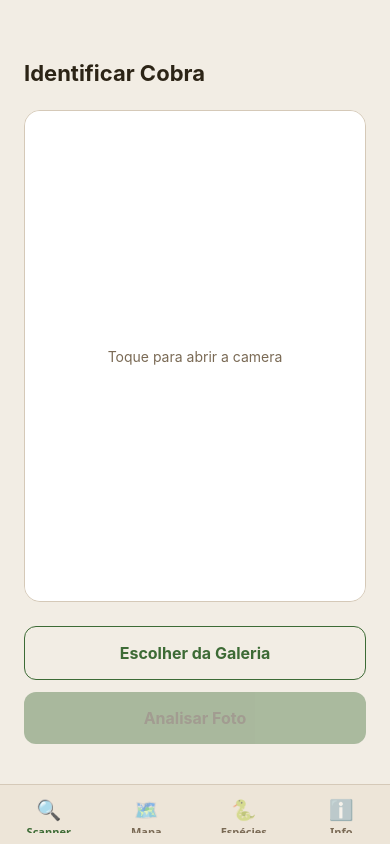
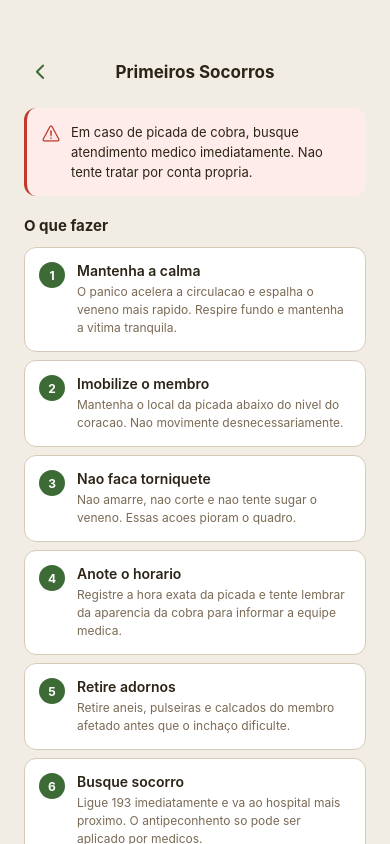
Before and after one commit to Ailton779/S.O.L.I.D, a React Native app in the folder solid-app/: screen /FirstAid in a window 390 px wide. Built offline with nearby package versions, Linux system fonts and the light colour scheme.

Commit message:
feat: menu animado na home, transicoes entre telas, icones Ionicons, tela de primeiros socorros

```diff
--- a/solid-app/App.js
+++ b/solid-app/App.js
@@ -1,7 +1,5 @@
 import { NavigationContainer } from '@react-navigation/native';
 import { createNativeStackNavigator } from '@react-navigation/native-stack';
-import { createBottomTabNavigator } from '@react-navigation/bottom-tabs';
-import { Text } from 'react-native';
 import { colors } from './constants/colors';
 
 import HomeScreen from './screens/HomeScreen';
@@ -10,78 +8,32 @@ import ResultScreen from './screens/ResultScreen';
 import MapScreen from './screens/MapScreen';
 import SpeciesScreen from './screens/SpeciesScreen';
 import InfoScreen from './screens/InfoScreen';
+import FirstAidScreen from './screens/FirstAidScreen';
 
 const Stack = createNativeStackNavigator();
-const Tab = createBottomTabNavigator();
-
-function TabIcon({ icon, focused }) {
-  return <Text style={{ fontSize: 20, opacity: focused ? 1 : 0.5 }}>{icon}</Text>;
-}
-
-function MainTabs() {
-  return (
-    <Tab.Navigator
-      screenOptions={{
-        headerShown: false,
-        tabBarStyle: {
-          backgroundColor: colors.tabBar,
-          borderTopColor: colors.border,
-          borderTopWidth: 1,
-          paddingBottom: 6,
-          paddingTop: 6,
-          height: 60,
-        },
-        tabBarActiveTintColor: colors.primary,
-        tabBarInactiveTintColor: colors.textSecondary,
-        tabBarLabelStyle: {
-          fontSize: 11,
-          fontWeight: '600',
-        },
-      }}
-    >
-      <Tab.Screen
-        name="Scanner"
-        component={ScannerScreen}
-        options={{
-          tabBarLabel: 'Scanner',
-          tabBarIcon: ({ focused }) => <TabIcon icon="🔍" focused={focused} />,
-        }}
-      />
-      <Tab.Screen
-        name="Mapa"
-        component={MapScreen}
-        options={{
-          tabBarLabel: 'Mapa',
-          tabBarIcon: ({ focused }) => <TabIcon icon="🗺️" focused={focused} />,
-        }}
-      />
-      <Tab.Screen
-        name="Especies"
-        component={SpeciesScreen}
-        options={{
-          tabBarLabel: 'Espécies',
-          tabBarIcon: ({ focused }) => <TabIcon icon="🐍" focused={focused} />,
-        }}
-      />
-      <Tab.Screen
-        name="Info"
-        component={InfoScreen}
-        options={{
-          tabBarLabel: 'Info',
-          tabBarIcon: ({ focused }) => <TabIcon icon="ℹ️" focused={focused} />,
-        }}
-      />
-    </Tab.Navigator>
-  );
-}
 
 export default function App() {
   return (
     <NavigationContainer>
-      <Stack.Navigator screenOptions={{ headerShown: false }}>
-        <Stack.Screen name="Home" component={HomeScreen} />
-        <Stack.Screen name="Main" component={MainTabs} />
+      <Stack.Navigator
+        initialRouteName="Home"
+        screenOptions={{
+          headerShown: false,
+          animation: 'fade_from_bottom',
+          contentStyle: { backgroundColor: colors.background },
+        }}
+      >
+        <Stack.Screen
+          name="Home"
+          component={HomeScreen}
+          options={{ animation: 'none' }}
+        />
+        <Stack.Screen name="Scanner" component={ScannerScreen} />
         <Stack.Screen name="Result" component={ResultScreen} />
+        <Stack.Screen name="Map" component={MapScreen} />
+        <Stack.Screen name="Species" component={SpeciesScreen} />
+        <Stack.Screen name="Info" component={InfoScreen} />
+        <Stack.Screen name="FirstAid" component={FirstAidScreen} />
       </Stack.Navigator>
     </NavigationContainer>
   );
--- a/solid-app/package.json
+++ b/solid-app/package.json
@@ -18,6 +18,7 @@
     "expo-status-bar": "~3.0.9",
     "react": "19.1.0",
     "react-native": "0.81.5",
+    "react-native-reanimated": "~4.1.1",
     "react-native-safe-area-context": "~5.6.0",
     "react-native-screens": "~4.16.0"
   },
--- /dev/null
+++ b/solid-app/screens/FirstAidScreen.js
@@ -0,0 +1,202 @@
+import { View, Text, StyleSheet, StatusBar, ScrollView, TouchableOpacity, Linking } from 'react-native';
+import { Ionicons } from '@expo/vector-icons';
+import { colors } from '../constants/colors';
+
+const steps = [
+  { title: 'Mantenha a calma', desc: 'O panico acelera a circulacao e espalha o veneno mais rapido. Respire fundo e mantenha a vitima tranquila.' },
+  { title: 'Imobilize o membro', desc: 'Mantenha o local da picada abaixo do nivel do coracao. Nao movimente desnecessariamente.' },
+  { title: 'Nao faca torniquete', desc: 'Nao amarre, nao corte e nao tente sugar o veneno. Essas acoes pioram o quadro.' },
+  { title: 'Anote o horario', desc: 'Registre a hora exata da picada e tente lembrar da aparencia da cobra para informar a equipe medica.' },
+  { title: 'Retire adornos', desc: 'Retire aneis, pulseiras e calcados do membro afetado antes que o inchaço dificulte.' },
+  { title: 'Busque socorro', desc: 'Ligue 193 imediatamente e va ao hospital mais proximo. O antipeconhento so pode ser aplicado por medicos.' },
+];
+
+const contacts = [
+  { label: 'Corpo de Bombeiros', number: '193', desc: 'Canal geral de emergencia' },
+  { label: 'Quartel de Caninde', number: '(85) 98510-0193', desc: 'Base regional — cobre Boa Viagem', raw: '85985100193' },
+  { label: 'Policia Ambiental', number: '190', desc: 'Batalhao de Policia do Meio Ambiente' },
+];
+
+export default function FirstAidScreen({ navigation }) {
+  return (
+    <View style={styles.container}>
+      <StatusBar barStyle="dark-content" backgroundColor={colors.background} />
+
+      <View style={styles.header}>
+        <TouchableOpacity onPress={() => navigation.goBack()} style={styles.backBtn}>
+          <Ionicons name="chevron-back" size={22} color={colors.primary} />
+        </TouchableOpacity>
+        <Text style={styles.headerTitle}>Primeiros Socorros</Text>
+        <View style={{ width: 32 }} />
+      </View>
+
+      <ScrollView showsVerticalScrollIndicator={false}>
+        <View style={styles.alertCard}>
+          <Ionicons name="warning-outline" size={20} color={colors.danger} />
+          <Text style={styles.alertText}>
+            Em caso de picada de cobra, busque atendimento medico imediatamente. Nao tente tratar por conta propria.
+          </Text>
+        </View>
+
+        <Text style={styles.sectionTitle}>O que fazer</Text>
+
+        {steps.map((step, index) => (
+          <View key={index} style={styles.stepCard}>
+            <View style={styles.stepBadge}>
+              <Text style={styles.stepNumber}>{index + 1}</Text>
+            </View>
+            <View style={styles.stepContent}>
+              <Text style={styles.stepTitle}>{step.title}</Text>
+              <Text style={styles.stepDesc}>{step.desc}</Text>
+            </View>
+          </View>
+        ))}
+
+        <Text style={styles.sectionTitle}>Contatos de emergencia</Text>
+
+        {contacts.map((c, i) => (
+          <TouchableOpacity
+            key={i}
+            style={styles.contactCard}
+            onPress={() => Linking.openURL(`tel:${c.raw || c.number}`)}
+          >
+            <View style={styles.contactInfo}>
+              <Text style={styles.contactLabel}>{c.label}</Text>
+              <Text style={styles.contactDesc}>{c.desc}</Text>
+            </View>
+            <View style={styles.contactRight}>
+              <Text style={styles.contactNumber}>{c.number}</Text>
+              <Ionicons name="call-outline" size={14} color={colors.danger} />
+            </View>
+          </TouchableOpacity>
+        ))}
+
+        <View style={{ height: 32 }} />
+      </ScrollView>
+    </View>
+  );
+}
+
+const styles = StyleSheet.create({
+  container: {
+    flex: 1,
+    backgroundColor: colors.background,
+    paddingTop: 56,
+    paddingHorizontal: 24,
+  },
+  header: {
+    flexDirection: 'row',
+    alignItems: 'center',
+    justifyContent: 'space-between',
+    marginBottom: 20,
+  },
+  backBtn: {
+    width: 32,
+    height: 32,
+    alignItems: 'center',
+    justifyContent: 'center',
+  },
+  headerTitle: {
+    fontSize: 17,
+    fontWeight: 'bold',
+    color: colors.text,
+  },
+  alertCard: {
+    backgroundColor: '#FDECEA',
+    borderRadius: 12,
+    borderLeftWidth: 3,
+    borderLeftColor: colors.danger,
+    padding: 14,
+    flexDirection: 'row',
+    gap: 10,
+    alignItems: 'flex-start',
+    marginBottom: 20,
+  },
+  alertText: {
+    flex: 1,
+    fontSize: 13,
+    color: colors.text,
+    lineHeight: 20,
+  },
+  sectionTitle: {
+    fontSize: 15,
+    fontWeight: 'bold',
+    color: colors.text,
+    marginBottom: 12,
+  },
+  stepCard: {
+    backgroundColor: colors.card,
+    borderRadius: 12,
+    borderWidth: 0.5,
+    borderColor: colors.border,
+    padding: 14,
+    marginBottom: 8,
+    flexDirection: 'row',
+    gap: 12,
+    alignItems: 'flex-start',
+  },
+  stepBadge: {
+    width: 26,
+    height: 26,
+    borderRadius: 13,
+    backgroundColor: colors.primary,
+    alignItems: 'center',
+    justifyContent: 'center',
+    flexShrink: 0,
+  },
+  stepNumber: {
+    fontSize: 12,
+    fontWeight: 'bold',
+    color: '#FFFFFF',
+  },
+  stepContent: {
+    flex: 1,
+  },
+  stepTitle: {
+    fontSize: 14,
+    fontWeight: '600',
+    color: colors.text,
+    marginBottom: 4,
+  },
+  stepDesc: {
+    fontSize: 12,
+    color: colors.textSecondary,
+    lineHeight: 18,
+  },
+  contactCard: {
+    backgroundColor: colors.card,
+    borderRadius: 12,
+    borderWidth: 0.5,
+    borderColor: colors.border,
+    borderLeftWidth: 3,
+    borderLeftColor: colors.danger,
+    padding: 14,
+    marginBottom: 8,
+    flexDirection: 'row',
+    alignItems: 'center',
+    justifyContent: 'space-between',
+  },
+  contactInfo: {
+    flex: 1,
+    marginRight: 12,
+  },
+  contactLabel: {
+    fontSize: 14,
+    fontWeight: '600',
+    color: colors.text,
+    marginBottom: 2,
+  },
+  contactDesc: {
+    fontSize: 12,
+    color: colors.textSecondary,
+  },
+  contactRight: {
+    alignItems: 'flex-end',
+    gap: 4,
+  },
+  contactNumber: {
+    fontSize: 14,
+    fontWeight: 'bold',
+    color: colors.danger,
+  },
+});
--- a/solid-app/screens/HomeScreen.js
+++ b/solid-app/screens/HomeScreen.js
@@ -1,27 +1,27 @@
-import { View, Text, Image, StyleSheet, StatusBar, Animated } from 'react-native';
+import { View, Text, Image, StyleSheet, StatusBar, Animated, TouchableOpacity } from 'react-native';
 import { useEffect, useRef } from 'react';
+import { Ionicons } from '@expo/vector-icons';
 import { colors } from '../constants/colors';
 
+const menuItems = [
+  { id: 'Scanner', label: 'Identificar cobra', icon: 'camera-outline' },
+  { id: 'Map', label: 'Mapa de deteccoes', icon: 'map-outline' },
+  { id: 'Species', label: 'Especies da regiao', icon: 'eye-outline' },
+  { id: 'FirstAid', label: 'Primeiros socorros', icon: 'medkit-outline' },
+  { id: 'Info', label: 'Sobre o SOLID', icon: 'information-circle-outline' },
+];
+
 export default function HomeScreen({ navigation }) {
-  const logoScale = useRef(new Animated.Value(0.3)).current;
   const logoOpacity = useRef(new Animated.Value(0)).current;
+  const logoScale = useRef(new Animated.Value(0.5)).current;
   const titleOpacity = useRef(new Animated.Value(0)).current;
-  const titleY = useRef(new Animated.Value(20)).current;
   const subtitleOpacity = useRef(new Animated.Value(0)).current;
   const dotsOpacity = useRef(new Animated.Value(0)).current;
-  const dot1 = useRef(new Animated.Value(0.3)).current;
-  const dot2 = useRef(new Animated.Value(0.3)).current;
-  const dot3 = useRef(new Animated.Value(0.3)).current;
-
-  const pulseDot = (dot, delay) => {
-    Animated.loop(
-      Animated.sequence([
-        Animated.delay(delay),
-        Animated.timing(dot, { toValue: 1, duration: 400, useNativeDriver: true }),
-        Animated.timing(dot, { toValue: 0.3, duration: 400, useNativeDriver: true }),
-      ])
-    ).start();
-  };
+  const menuOpacity = useRef(new Animated.Value(0)).current;
+  const menuItems_anim = menuItems.map(() => ({
+    opacity: useRef(new Animated.Value(0)).current,
+    translateY: useRef(new Animated.Value(16)).current,
+  }));
 
   useEffect(() => {
     Animated.sequence([
@@ -29,23 +29,21 @@ export default function HomeScreen({ navigation }) {
         Animated.spring(logoScale, { toValue: 1, friction: 5, tension: 80, useNativeDriver: true }),
         Animated.timing(logoOpacity, { toValue: 1, duration: 600, useNativeDriver: true }),
       ]),
-      Animated.parallel([
-        Animated.timing(titleOpacity, { toValue: 1, duration: 500, useNativeDriver: true }),
-        Animated.timing(titleY, { toValue: 0, duration: 500, useNativeDriver: true }),
-      ]),
-      Animated.timing(subtitleOpacity, { toValue: 1, duration: 500, useNativeDriver: true }),
+      Animated.timing(titleOpacity, { toValue: 1, duration: 400, useNativeDriver: true }),
+      Animated.timing(subtitleOpacity, { toValue: 1, duration: 400, useNativeDriver: true }),
       Animated.timing(dotsOpacity, { toValue: 1, duration: 300, useNativeDriver: true }),
     ]).start(() => {
-      pulseDot(dot1, 0);
-      pulseDot(dot2, 200);
-      pulseDot(dot3, 400);
+      setTimeout(() => {
+        Animated.timing(dotsOpacity, { toValue: 0, duration: 300, useNativeDriver: true }).start(() => {
+          Animated.stagger(80, menuItems_anim.map(item =>
+            Animated.parallel([
+              Animated.timing(item.opacity, { toValue: 1, duration: 300, useNativeDriver: true }),
+              Animated.timing(item.translateY, { toValue: 0, duration: 300, useNativeDriver: true }),
+            ])
+          )).start();
+        });
+      }, 1500);
     });
-
-    const timer = setTimeout(() => {
-      navigation.replace('Main');
-    }, 3500);
-
-    return () => clearTimeout(timer);
   }, []);
 
   return (
@@ -53,28 +51,44 @@ export default function HomeScreen({ navigation }) {
       <StatusBar barStyle="dark-content" backgroundColor={colors.background} />
 
       <Animated.View style={[styles.logoContainer, { opacity: logoOpacity, transform: [{ scale: logoScale }] }]}>
-        <Image
-          source={require('../assets/logo.png')}
-          style={styles.logo}
-          resizeMode="contain"
-        />
+        <Image source={require('../assets/logo.png')} style={styles.logo} resizeMode="contain" />
       </Animated.View>
 
-      <Animated.View style={[styles.titleContainer, { opacity: titleOpacity, transform: [{ translateY: titleY }] }]}>
-        <Text style={styles.title}>S.O.L.I.D</Text>
+      <Animated.Text style={[styles.title, { opacity: titleOpacity }]}>S.O.L.I.D</Animated.Text>
+
+      <Animated.Text style={[styles.subtitle, { opacity: subtitleOpacity }]}>
+        Sistema Optico de Identificacao e{'\n'}Localizacao de Serpentes no{'\n'}Interior do Dominio Semiarido
+      </Animated.Text>
+
+      <Animated.View style={[styles.dots, { opacity: dotsOpacity }]}>
+        <View style={styles.dot} />
+        <View style={styles.dot} />
+        <View style={styles.dot} />
       </Animated.View>
 
-      <Animated.Text style={[styles.subtitle, { opacity: subtitleOpacity }]}>
-        Sistema Óptico de Identificação e{'\n'}
-        Localização de Serpentes no{'\n'}
-        Interior do Domínio Semiárido
-      </Animated.Text>
-
-      <Animated.View style={[styles.dotsContainer, { opacity: dotsOpacity }]}>
-        <Animated.View style={[styles.dot, { opacity: dot1 }]} />
-        <Animated.View style={[styles.dot, { opacity: dot2 }]} />
-        <Animated.View style={[styles.dot, { opacity: dot3 }]} />
-      </Animated.View>
+      <View style={styles.menu}>
+        {menuItems.map((item, index) => (
+          <Animated.View
+            key={item.id}
+            style={{
+              opacity: menuItems_anim[index].opacity,
+              transform: [{ translateY: menuItems_anim[index].translateY }],
+            }}
+          >
+            <TouchableOpacity
+              style={styles.menuItem}
+              onPress={() => navigation.navigate(item.id)}
+              activeOpacity={0.7}
+            >
+              <View style={styles.menuIcon}>
+                <Ionicons name={item.icon} size={18} color={colors.primary} />
+              </View>
+              <Text style={styles.menuLabel}>{item.label}</Text>
+              <Ionicons name="chevron-forward" size={16} color={colors.textSecondary} />
+            </TouchableOpacity>
+          </Animated.View>
+        ))}
+      </View>
     </View>
   );
 }
@@ -84,40 +98,68 @@ const styles = StyleSheet.create({
     flex: 1,
     backgroundColor: colors.background,
     alignItems: 'center',
-    justifyContent: 'center',
-    gap: 12,
+    paddingTop: 72,
+    paddingHorizontal: 24,
+    paddingBottom: 32,
   },
   logoContainer: {
     marginBottom: 8,
   },
   logo: {
-    width: 160,
-    height: 160,
-  },
-  titleContainer: {
-    alignItems: 'center',
+    width: 100,
+    height: 100,
   },
   title: {
-    fontSize: 32,
+    fontSize: 26,
     fontWeight: 'bold',
     color: colors.primary,
     letterSpacing: 8,
+    marginBottom: 6,
   },
   subtitle: {
-    fontSize: 12,
+    fontSize: 11,
     color: colors.textSecondary,
     textAlign: 'center',
-    lineHeight: 20,
+    lineHeight: 18,
+    marginBottom: 16,
   },
-  dotsContainer: {
+  dots: {
     flexDirection: 'row',
-    gap: 8,
-    marginTop: 24,
+    gap: 6,
+    marginBottom: 20,
   },
   dot: {
-    width: 8,
-    height: 8,
-    borderRadius: 4,
+    width: 6,
+    height: 6,
+    borderRadius: 3,
     backgroundColor: colors.primary,
   },
+  menu: {
+    width: '100%',
+    gap: 8,
+  },
+  menuItem: {
+    backgroundColor: colors.card,
+    borderRadius: 12,
+    borderWidth: 0.5,
+    borderColor: colors.border,
+    padding: 14,
+    flexDirection: 'row',
+    alignItems: 'center',
+    gap: 12,
+  },
+  menuIcon: {
+    width: 32,
+    height: 32,
+    borderRadius: 8,
+    backgroundColor: colors.cardSecondary,
+    alignItems: 'center',
+    justifyContent: 'center',
+  },
+  menuLabel: {
+    flex: 1,
+    fontSize: 14,
+    fontWeight: '500',
+    color: colors.text,
+  },
 });
--- a/solid-app/screens/ScannerScreen.js
+++ b/solid-app/screens/ScannerScreen.js
@@ -1,6 +1,7 @@
 import { View, Text, TouchableOpacity, StyleSheet, StatusBar, Image, ActivityIndicator } from 'react-native';
 import * as ImagePicker from 'expo-image-picker';
 import { useState } from 'react';
+import { Ionicons } from '@expo/vector-icons';
 import { colors } from '../constants/colors';
 import { snakes } from '../constants/snakes';
 import { analyzeSnakeImage } from '../services/api';
@@ -16,64 +17,46 @@ export default function ScannerScreen({ navigation }) {
       aspect: [4, 3],
       quality: 1,
     });
-
-    if (!result.canceled) {
-      setImage(result.assets[0].uri);
-    }
+    if (!result.canceled) setImage(result.assets[0].uri);
   };
 
   const takePhoto = async () => {
     const permission = await ImagePicker.requestCameraPermissionsAsync();
-    if (permission.status !== 'granted') {
-      alert('Permissao de camera negada.');
-      return;
-    }
-
-    const result = await ImagePicker.launchCameraAsync({
-      allowsEditing: true,
-      aspect: [4, 3],
-      quality: 1,
-    });
-
-    if (!result.canceled) {
-      setImage(result.assets[0].uri);
-    }
+    if (permission.status !== 'granted') { alert('Permissao de camera negada.'); return; }
+    const result = await ImagePicker.launchCameraAsync({ allowsEditing: true, aspect: [4, 3], quality: 1 });
+    if (!result.canceled) setImage(result.assets[0].uri);
   };
 
   const analyzeImage = async () => {
     setLoading(true);
-
     const apiResult = await analyzeSnakeImage(image);
-
     if (apiResult && apiResult.success) {
-      navigation.navigate('Result', {
-        snake: apiResult.data,
-        confidence: apiResult.confidence,
-        image,
-      });
+      navigation.navigate('Result', { snake: apiResult.data, confidence: apiResult.confidence, image });
     } else {
       const fallback = snakes[Math.floor(Math.random() * snakes.length)];
       navigation.navigate('Result', { snake: fallback, confidence: null, image });
     }
-
     setLoading(false);
   };
 
   return (
     <View style={styles.container}>
-      <StatusBar barStyle="light-content" backgroundColor={colors.background} />
+      <StatusBar barStyle="dark-content" backgroundColor={colors.background} />
 
-      <Text style={styles.title}>Identificar Cobra</Text>
+      <View style={styles.header}>
+        <TouchableOpacity onPress={() => navigation.goBack()} style={styles.backBtn}>
+          <Ionicons name="chevron-back" size={22} color={colors.primary} />
+        </TouchableOpacity>
+        <Text style={styles.headerTitle}>Identificar Cobra</Text>
+        <View style={{ width: 32 }} />
+      </View>
 
-      <TouchableOpacity
-        style={styles.previewContainer}
-        onPress={takePhoto}
-        activeOpacity={0.8}
-      >
+      <TouchableOpacity style={styles.previewContainer} onPress={takePhoto} activeOpacity={0.8}>
         {image ? (
           <Image source={{ uri: image }} style={styles.preview} resizeMode="cover" />
         ) : (
           <View style={styles.placeholder}>
+            <Ionicons name="camera-outline" size={40} color={colors.textSecondary} />
             <Text style={styles.placeholderText}>Toque para abrir a camera</Text>
           </View>
         )}
@@ -81,6 +64,7 @@ export default function ScannerScreen({ navigation }) {
 
       <View style={styles.bottomContainer}>
         <TouchableOpacity style={styles.buttonSecondary} onPress={pickImage}>
+          <Ionicons name="images-outline" size={18} color={colors.primary} />
           <Text style={styles.buttonSecondaryText}>Escolher da Galeria</Text>
         </TouchableOpacity>
 
@@ -92,7 +76,10 @@ export default function ScannerScreen({ navigation }) {
           {loading ? (
             <ActivityIndicator color="#FFFFFF" />
           ) : (
-            <Text style={styles.buttonPrimaryText}>Analisar Foto</Text>
+            <>
+              <Ionicons name="search-outline" size={18} color="#FFFFFF" />
+              <Text style={styles.buttonPrimaryText}>Analisar Foto</Text>
+            </>
           )}
         </TouchableOpacity>
       </View>
@@ -101,67 +88,18 @@ export default function ScannerScreen({ navigation }) {
 }
 
 const styles = StyleSheet.create({
-  container: {
-    flex: 1,
-    backgroundColor: colors.background,
-    paddingTop: 60,
-    paddingHorizontal: 24,
-    paddingBottom: 40,
-  },
-  title: {
-    color: colors.text,
-    fontSize: 22,
-    fontWeight: 'bold',
-    marginBottom: 24,
-  },
-  previewContainer: {
-    flex: 1,
-    borderRadius: 16,
-    overflow: 'hidden',
-    borderWidth: 1,
-    borderColor: colors.border,
-    marginBottom: 24,
-  },
-  preview: {
-    flex: 1,
-  },
-  placeholder: {
-    flex: 1,
-    backgroundColor: colors.card,
-    alignItems: 'center',
-    justifyContent: 'center',
-  },
-  placeholderText: {
-    color: colors.textSecondary,
-    fontSize: 14,
-  },
-  bottomContainer: {
-    gap: 12,
-  },
-  buttonSecondary: {
-    borderWidth: 1,
-    borderColor: colors.primary,
-    paddingVertical: 16,
-    borderRadius: 12,
-    alignItems: 'center',
-  },
-  buttonSecondaryText: {
-    color: colors.primary,
-    fontSize: 16,
-    fontWeight: 'bold',
-  },
-  buttonPrimary: {
-    backgroundColor: colors.primary,
-    paddingVertical: 16,
-    borderRadius: 12,
-    alignItems: 'center',
-  },
-  buttonPrimaryText: {
-    color: colors.text,
-    fontSize: 16,
-    fontWeight: 'bold',
-  },
-  buttonDisabled: {
-    opacity: 0.4,
-  },
+  container: { flex: 1, backgroundColor: colors.background, paddingTop: 56, paddingHorizontal: 24, paddingBottom: 40 },
+  header: { flexDirection: 'row', alignItems: 'center', justifyContent: 'space-between', marginBottom: 20 },
+  backBtn: { width: 32, height: 32, alignItems: 'center', justifyContent: 'center' },
+  headerTitle: { fontSize: 17, fontWeight: 'bold', color: colors.text },
+  previewContainer: { flex: 1, borderRadius: 16, overflow: 'hidden', borderWidth: 0.5, borderColor: colors.border, marginBottom: 20 },
+  preview: { flex: 1 },
+  placeholder: { flex: 1, backgroundColor: colors.card, alignItems: 'center', justifyContent: 'center', gap: 10 },
+  placeholderText: { fontSize: 13, color: colors.textSecondary },
+  bottomContainer: { gap: 10 },
+  buttonSecondary: { borderWidth: 0.5, borderColor: colors.primary, paddingVertical: 14, borderRadius: 12, alignItems: 'center', flexDirection: 'row', justifyContent: 'center', gap: 8 },
+  buttonSecondaryText: { color: colors.primary, fontSize: 15, fontWeight: '600' },
+  buttonPrimary: { backgroundColor: colors.primary, paddingVertical: 14, borderRadius: 12, alignItems: 'center', flexDirection: 'row', justifyContent: 'center', gap: 8 },
+  buttonPrimaryText: { color: '#FFFFFF', fontSize: 15, fontWeight: '600' },
+  buttonDisabled: { opacity: 0.4 },
 });
```
Also changed, not shown: solid-app/babel.config.js (added, +7 -0 lines), 1 other file (tests, documents, lock files or other folders).
